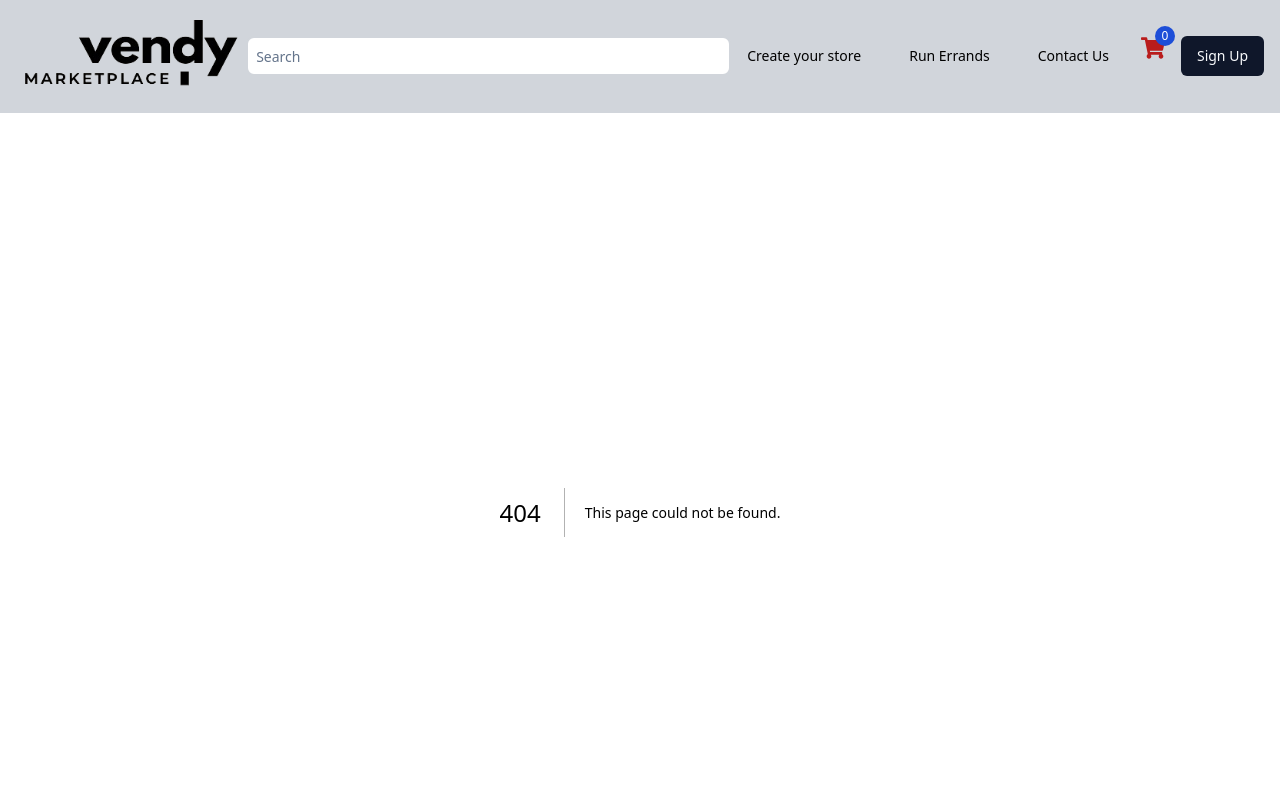
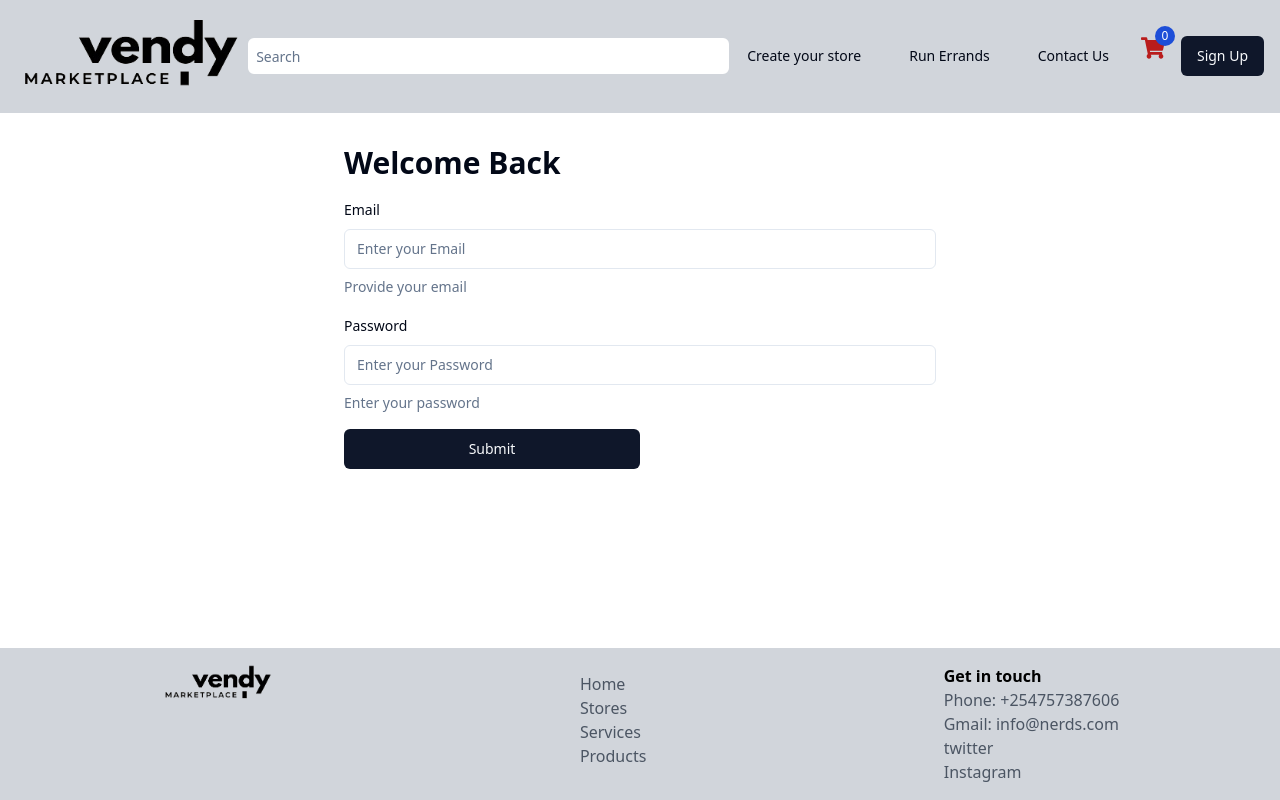
Before and after one commit to Nerds-Catapult/vendy, a Next.js app: page /signUp in a window 1280 px wide. Before the commit this address had no page. Shown: the top 800 px of the page. Built offline with nearby package versions, Linux system fonts and the light colour scheme.

Commit message:
Forms Intergration

```diff
--- a/app/createStore/page.tsx
+++ b/app/createStore/page.tsx
@@ -1,12 +1,9 @@
-import ProfileForm from "../forms/AuthForm";
 import CreateStoreForm from "../forms/CreateStore";
 
 export default function CreateStore() {
   return (
-    <main className=" p-4 min-h-full">
-      <h1 className=" text-4xl font-bold">Create Store</h1>
-
+    <section className="p-4 min-h-full">
       <CreateStoreForm />
-    </main>
+    </section>
   );
 }
--- a/app/forms/AuthForm.tsx
+++ b/app/forms/AuthForm.tsx
@@ -38,9 +38,9 @@ const ProfileForm = () => {
     <Form {...form}>
       <form
         onSubmit={form.handleSubmit(onSubmit)}
-        className="flex flex-col space-y-4 w-full p-4"
+        className="flex flex-col space-y-4 w-full md:w-1/2 m-auto p-4 "
       >
-        <h1 className="text-2xl font-bold">Welcome back</h1>
+        <h1 className="text-3xl font-bold">Welcome Back</h1>
         <FormField
           control={form.control}
           name="email"
@@ -60,7 +60,7 @@ const ProfileForm = () => {
           name="password"
           render={({ field }) => (
             <FormItem>
-              <FormLabel>Email</FormLabel>
+              <FormLabel>Password</FormLabel>
               <FormControl>
                 <Input
                   placeholder="Enter your Password"
@@ -73,6 +73,7 @@ const ProfileForm = () => {
             </FormItem>
           )}
         />
+
         <Button type="submit" className="w-1/2 ">
           Submit
         </Button>
--- a/app/forms/CreateStore.tsx
+++ b/app/forms/CreateStore.tsx
@@ -28,6 +28,7 @@ function CreateStoreForm() {
       onSubmit={form.handleSubmit((data) => console.log(data))}
       className="flex flex-col space-y-4 w-full md:w-1/2 m-auto p-4 "
     >
+      <h1 className=" text-3xl font-bold">Create Store</h1>
       <Input
         placeholder="Enter your First Name"
         type="text"
--- a/app/layout.tsx
+++ b/app/layout.tsx
@@ -13,7 +13,7 @@ export default function RootLayout({
 }: Readonly<{ children: React.ReactNode }>) {
   return (
     <html lang="en">
-      <body className=" min-h-screen">
+      <body className="min-h-screen flex flex-col justify-between">
         <Navbar />
         {children}
         <Footer />
--- a/app/run-errands/page.tsx
+++ b/app/run-errands/page.tsx
@@ -1,3 +1,3 @@
 export default function RunErrands() {
-  return <div>Run Errands</div>;
+  return <div className={"h-full"}>Run Errands</div>;
 }
--- /dev/null
+++ b/app/signUp/page.tsx
@@ -0,0 +1,9 @@
+import ProfileForm from "../forms/AuthForm";
+
+export default function SignUp() {
+  return (
+    <section className=" p-4 min-h-full">
+      <ProfileForm />
+    </section>
+  );
+}
--- a/app/view/nav/Navbar.tsx
+++ b/app/view/nav/Navbar.tsx
@@ -52,7 +52,9 @@ const Navbar = () => {
             0
           </span>
         </div>
-        <Button>Sign Up</Button>
+        <Link href="/signUp">
+          <Button>Sign Up</Button>
+        </Link>
       </div>
       <div className="md:hidden">
         <GiHamburgerMenu
@@ -71,16 +73,18 @@ const Navbar = () => {
                 padding: "0.5rem",
               }}
             />
-            <Link href="/" className="block mb-2">
+            <Link href="/createStore" className="block mb-2">
               Create your store
             </Link>
-            <Link href="/" className="block mb-2">
+            <Link href="/run-errands" className="block mb-2">
               Run Errands
             </Link>
             <Link href="/" className="block mb-2">
               Contact Us
             </Link>
-            <Button className="w-full">Sign Up</Button>
+            <Link href="/signUp">
+              <Button className="w-full">Sign Up</Button>
+            </Link>
           </div>
         )}
       </div>
```
